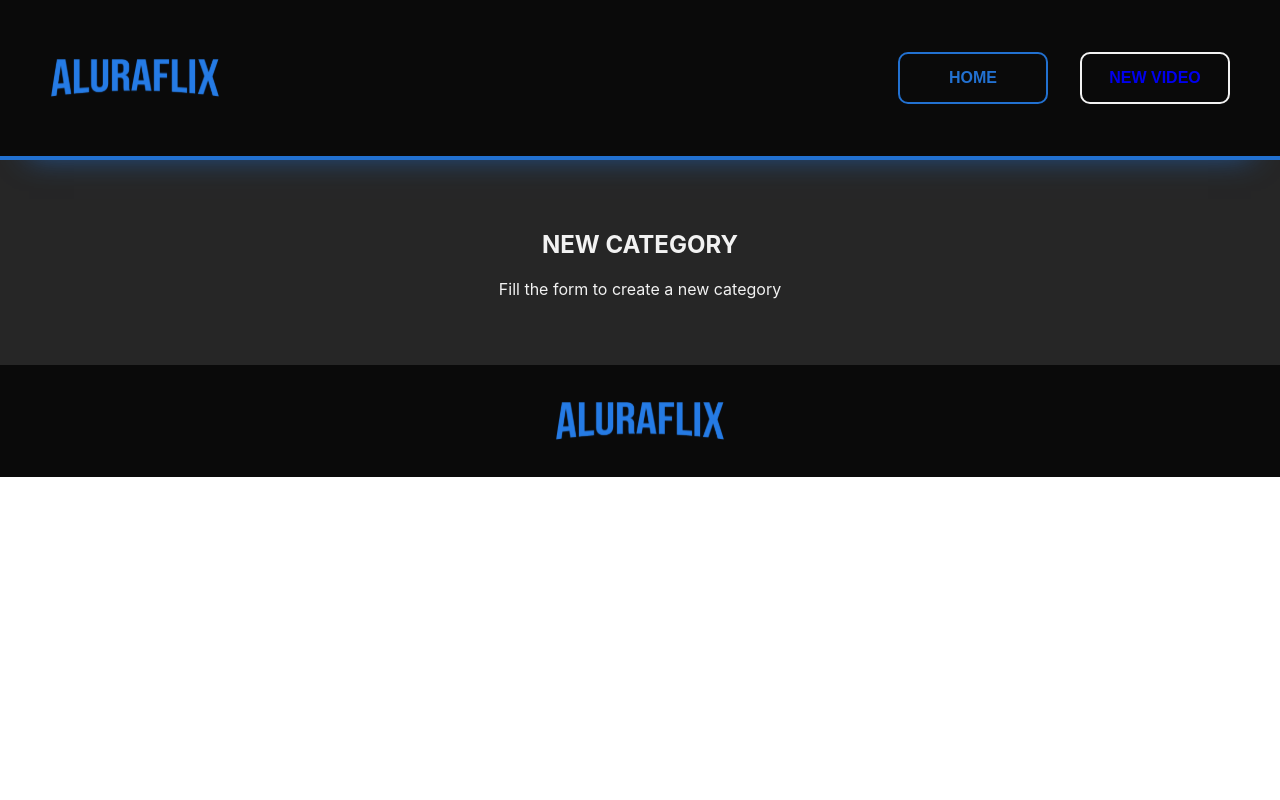
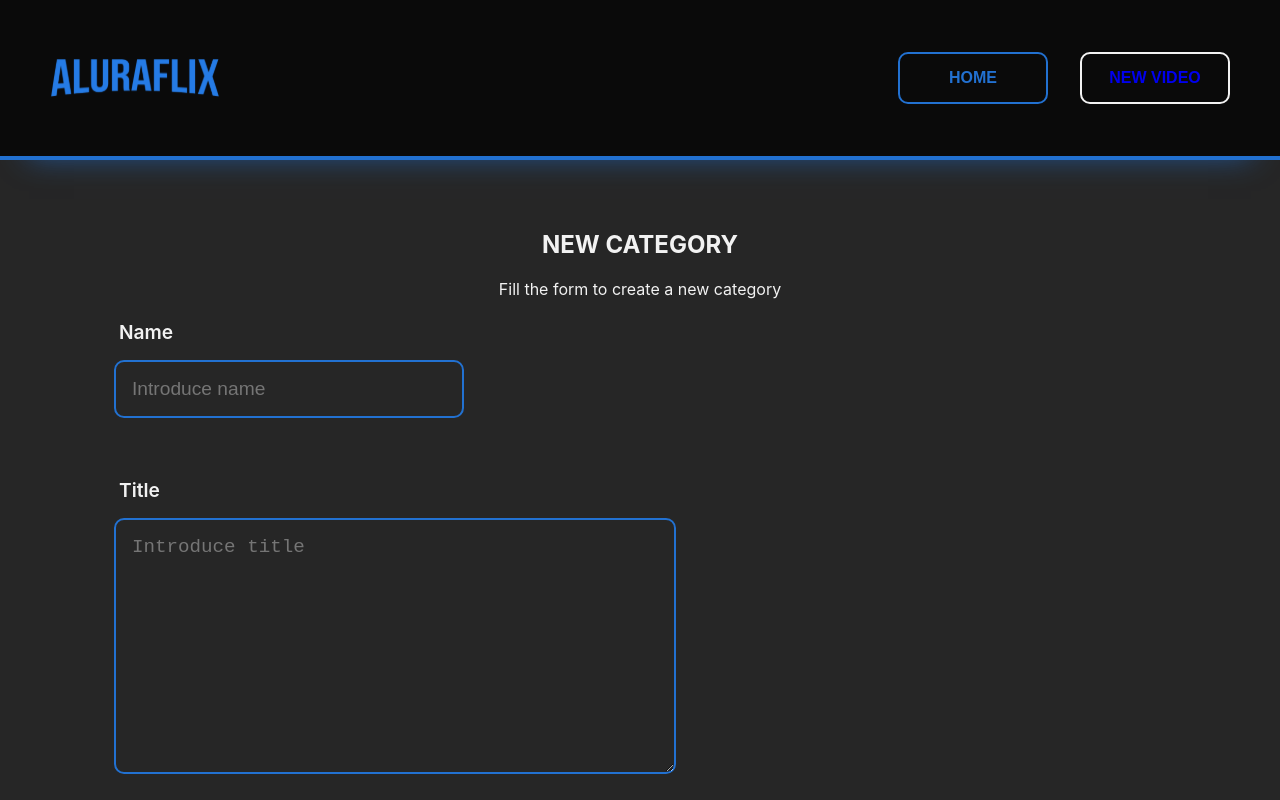
Before and after one commit to AbrahamOliden/aluraflix, a React (Vite) app: page /new-category in a window 1280 px wide. Shown: the top 800 px of the page. Built offline with nearby package versions, Linux system fonts and the light colour scheme.

Commit message:
import CategoryForm

```diff
--- a/src/components/Registry/NewCategory/index.jsx
+++ b/src/components/Registry/NewCategory/index.jsx
@@ -1,4 +1,5 @@
 import styled from "styled-components";
+import CategoryForm from "../../Form/CategoryForm";
 
 
 const StyledSection = styled.section`
@@ -14,6 +15,7 @@ function NewCategory() {
         <StyledSection>
             <h1>New Category</h1>
             <p>Fill the form to create a new category</p>
+            <CategoryForm/>
         </StyledSection>
     );
 };
```
